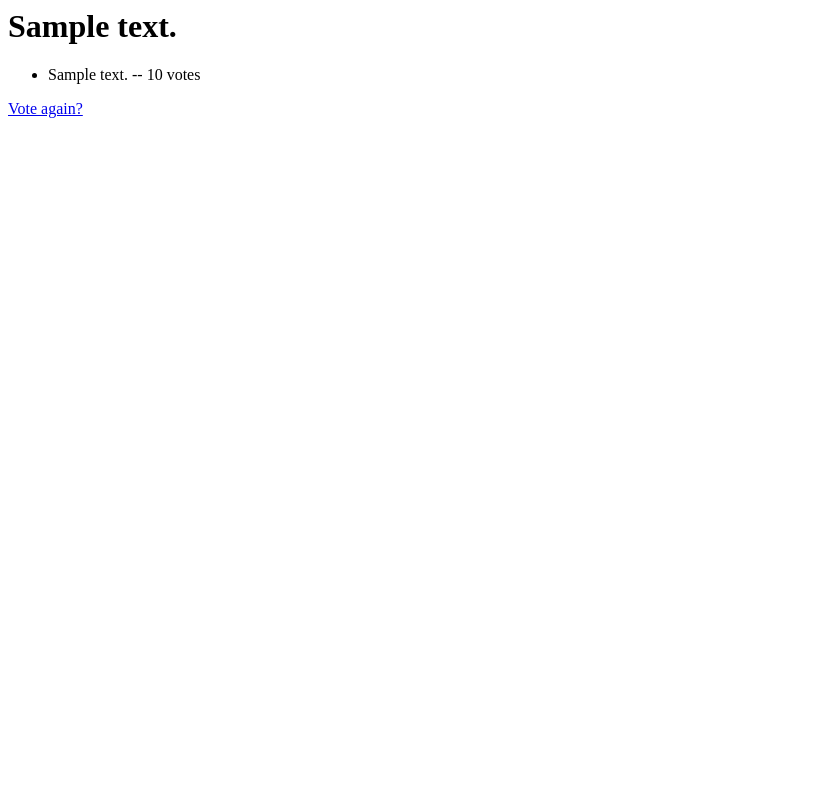
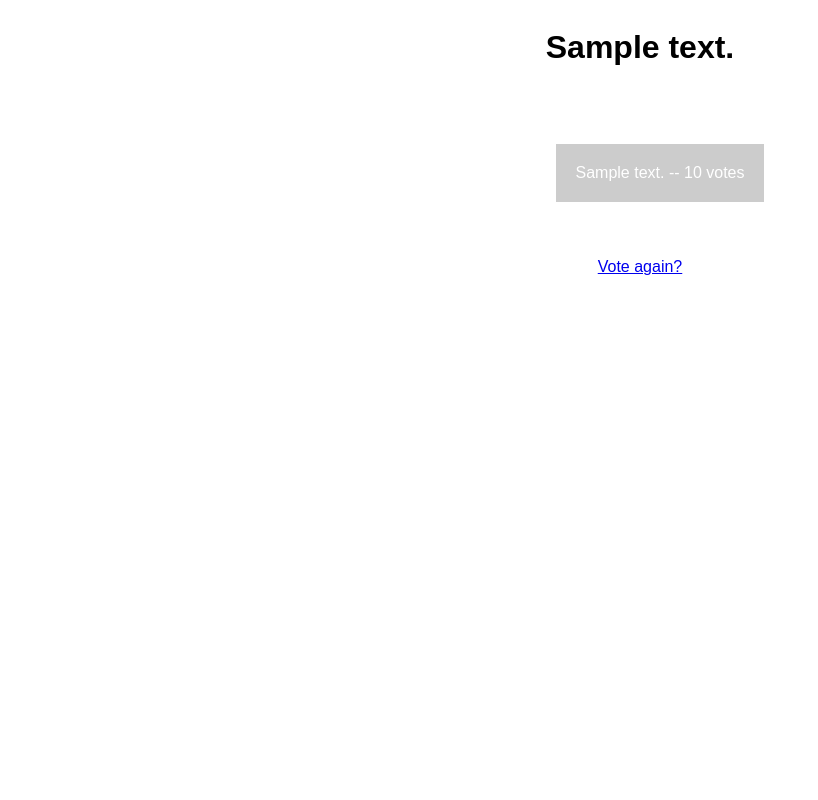
Before and after one commit to depecode/django-tutorial, a Django app: template polls/templates/polls/results.html in a window 1280 px wide. Shown: the whole page, without its empty margins (0-818 px from the left). Run offline with Django 3.2, Linux system fonts and the light colour scheme; the template is opened without the code that fills it: most values are stand-ins (such as "Sample title", 1, 10 or a date in 2020).

Commit message:
Update CSS, remove extra lines

```diff
--- a/firstsite/urls.py
+++ b/firstsite/urls.py
@@ -3,6 +3,7 @@ from django.urls import include, path
 from django.conf import settings
 from django.conf.urls.static import static
 
+
 urlpatterns = [
     path('polls/', include('polls.urls')),
     path('admin/', admin.site.urls),
--- a/polls/admin.py
+++ b/polls/admin.py
@@ -1,6 +1,6 @@
 from django.contrib import admin
+from .models import Question, Choice
 
-from .models import Question, Choice
 
 class ChoiceInline(admin.TabularInline):
     model = Choice
--- a/polls/models.py
+++ b/polls/models.py
@@ -2,6 +2,7 @@ import datetime
 
 from django.db import models
 from django.utils import timezone
+
 
 class Question(models.Model):
     question_text = models.CharField(max_length=200)
--- a/polls/static/polls/style.css
+++ b/polls/static/polls/style.css
@@ -1,4 +1,23 @@
+body {
+  font-family: 'Arial', sans-serif;
+  display: flex;
+  justify-content: center;
+  flex-direction: column;
+  align-items: center;
+}
+
+ul {
+  list-style: none;
+}
+
+li {
+  color: white;
+  margin: 40px;
+  background-color: rgba(0, 0, 0, 0.2);
+  padding: 20px;
+}
+
 li a {
-  background-color: green;
-  font-family: 'Arial', sans-serif;
+  color: white;
+  text-decoration: none;
 }
--- a/polls/templates/polls/detail.html
+++ b/polls/templates/polls/detail.html
@@ -1,3 +1,7 @@
+{% load static %}
+
+<link rel="stylesheet" type="text/css" href="{% static 'polls/style.css' %}" />
+
 <h1>{{ question.question_text }}</h1>
 <!--
 {% if error_message %}<p><strong>{{ error_message }}</strong></p>{% endif %} -->
--- a/polls/templates/polls/results.html
+++ b/polls/templates/polls/results.html
@@ -1,3 +1,7 @@
+{% load static %}
+
+<link rel="stylesheet" type="text/css" href="{% static 'polls/style.css' %}" />
+
 <h1>{{ question.question_text }}</h1>
 
 <ul>
--- a/polls/tests.py
+++ b/polls/tests.py
@@ -2,8 +2,8 @@ import datetime
 
 from django.test import TestCase
 from django.utils import timezone
+from .models import Question
 
-from .models import Question
 
 class QuestionModelTests(TestCase):
   def test_was_published_recently_with_future_question(self):
--- a/polls/urls.py
+++ b/polls/urls.py
@@ -1,6 +1,6 @@
 from django.urls import path
+from . import views
 
-from . import views
 
 app_name='polls'
 urlpatterns = [
--- a/polls/views.py
+++ b/polls/views.py
@@ -1,8 +1,8 @@
-from .models import Question, Choice
 from django.http import HttpResponse, HttpResponseRedirect
 from django.shortcuts import get_object_or_404, render
 from django.urls import reverse
 from django.views import generic
+from .models import Question, Choice
 
 
 class IndexView(generic.ListView):
```
Also changed, not shown: firstsite/wsgi.py (+0 -9 lines), 1 other file.
